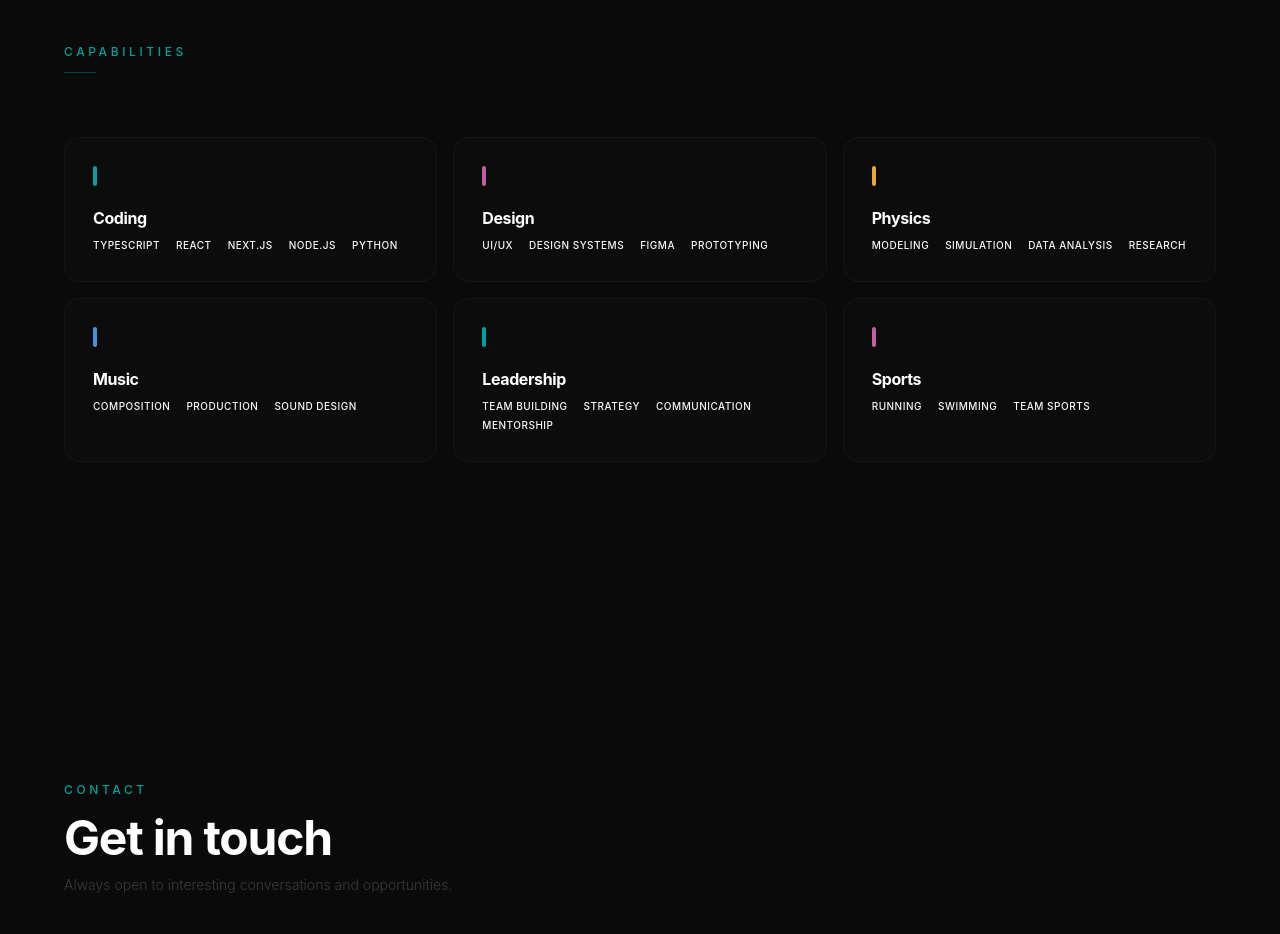
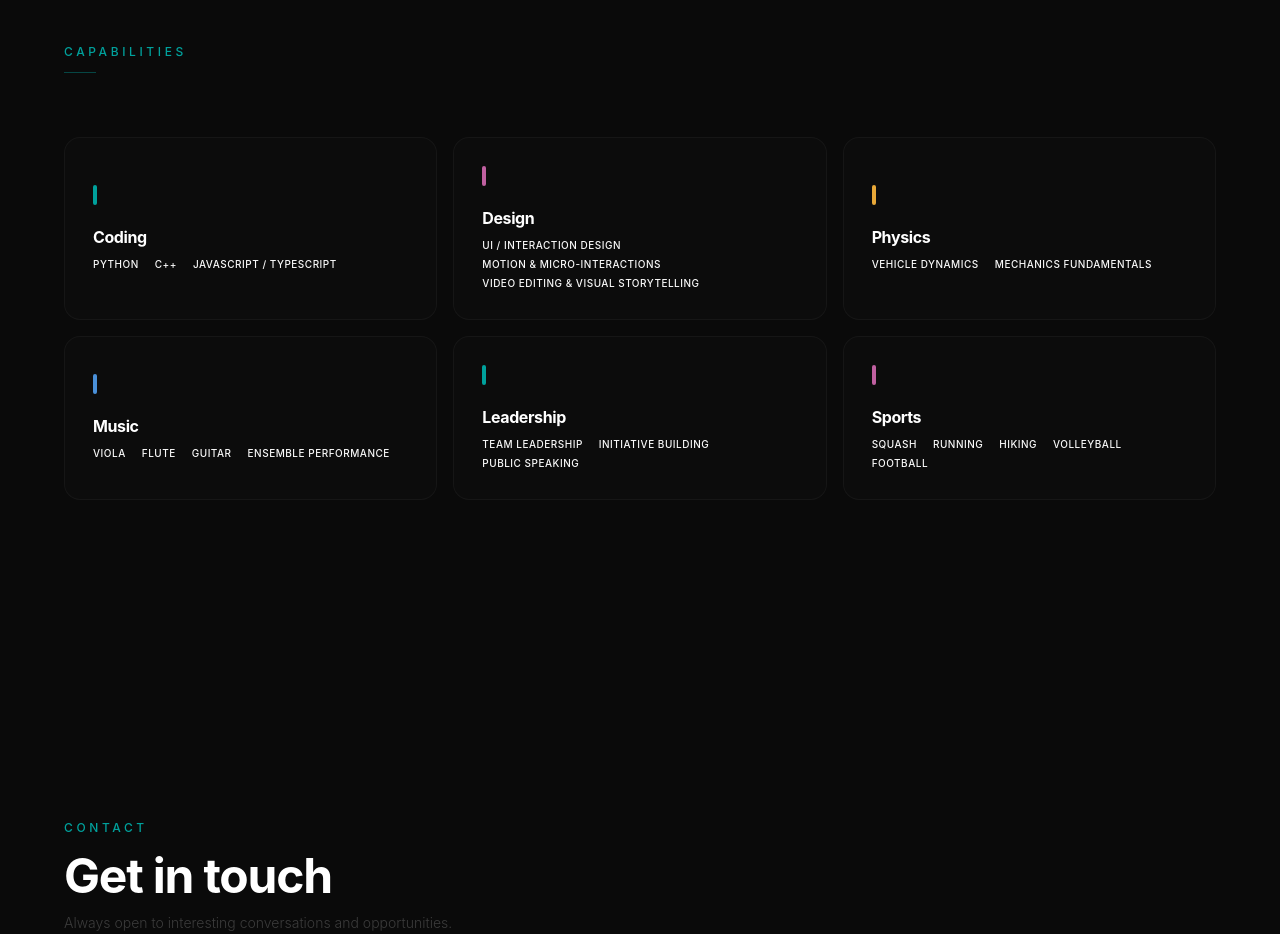
Before and after one commit to Ydnam-yyy/portfolio, a Next.js app: page / in a window 1280 px wide. Shown: the part 3680-4614 px from the top of the page. Built offline with nearby package versions, Linux system fonts and the light colour scheme.

Commit message:
Refactor Skills with interactive detail panel and proficiency bars

```diff
--- a/src/components/Skills.tsx
+++ b/src/components/Skills.tsx
@@ -1,58 +1,132 @@
 "use client";
 
-import { motion } from "framer-motion";
+import { motion, AnimatePresence } from "framer-motion";
+import { useState, useEffect, useCallback } from "react";
 
-const categories = [
+type Proficiency = "primary" | "intermediate" | "casual" | "fan";
+
+interface Skill {
+  label: string;
+  level: Proficiency;
+}
+
+interface Category {
+  title: string;
+  description: string;
+  accent: string;
+  skills: Skill[];
+}
+
+const barWidths: Record<Proficiency, string> = {
+  primary: "w-full",
+  intermediate: "w-2/3",
+  casual: "w-2/5",
+  fan: "w-1/4",
+};
+
+const barOpacity: Record<Proficiency, string> = {
+  primary: "opacity-100",
+  intermediate: "opacity-70",
+  casual: "opacity-45",
+  fan: "opacity-30",
+};
+
+const categories: Category[] = [
   {
     title: "Coding",
     description:
-      "Full-stack development with modern frameworks. Building systems that scale from prototype to production.",
+      "Problem-solving through code — from algorithms to full applications.",
     accent: "#00A19C",
-    items: ["TypeScript", "React", "Next.js", "Node.js", "Python"],
+    skills: [
+      { label: "Python", level: "primary" },
+      { label: "C++", level: "intermediate" },
+      { label: "JavaScript / TypeScript", level: "casual" },
+    ],
   },
   {
     title: "Design",
     description:
-      "Crafting interfaces that balance aesthetics with usability. Design systems, interaction patterns, and visual identity.",
+      "Crafting interfaces and visuals that communicate with clarity and intention.",
     accent: "#C060A0",
-    items: ["UI/UX", "Design Systems", "Figma", "Prototyping"],
+    skills: [
+      { label: "UI / Interaction Design", level: "primary" },
+      { label: "Motion & Micro-interactions", level: "primary" },
+      { label: "Video Editing & Visual Storytelling", level: "intermediate" },
+    ],
   },
   {
     title: "Physics",
     description:
-      "Applied physics and mathematical modeling. Understanding the principles that govern complex systems.",
+      "Understanding the forces and principles that govern motion and mechanics.",
     accent: "#E8A838",
-    items: ["Modeling", "Simulation", "Data Analysis", "Research"],
+    skills: [
+      { label: "Vehicle Dynamics", level: "primary" },
+      { label: "Mechanics Fundamentals", level: "intermediate" },
+    ],
   },
   {
     title: "Music",
     description:
-      "Composition and sound design. Exploring rhythm, harmony, and the emotional language of audio.",
+      "Discipline and creativity in harmony — from solo practice to ensemble performance.",
     accent: "#4A90D9",
-    items: ["Composition", "Production", "Sound Design"],
+    skills: [
+      { label: "Viola", level: "primary" },
+      { label: "Flute", level: "intermediate" },
+      { label: "Guitar", level: "casual" },
+      { label: "Ensemble Performance", level: "intermediate" },
+    ],
   },
   {
     title: "Leadership",
     description:
-      "Building and guiding teams toward shared goals. Communication, coordination, and creating environments where people thrive.",
+      "Building teams, initiatives, and momentum — turning ideas into collective action.",
     accent: "#00A19C",
-    items: ["Team Building", "Strategy", "Communication", "Mentorship"],
+    skills: [
+      { label: "Team Leadership", level: "primary" },
+      { label: "Initiative Building", level: "primary" },
+      { label: "Public Speaking", level: "intermediate" },
+    ],
   },
   {
     title: "Sports",
     description:
-      "Discipline, resilience, and the pursuit of mastery through physical practice and competition.",
+      "Discipline, resilience, and the pursuit of mastery through physical practice.",
     accent: "#C060A0",
-    items: ["Running", "Swimming", "Team Sports"],
+    skills: [
+      { label: "Squash", level: "primary" },
+      { label: "Running", level: "primary" },
+      { label: "Hiking", level: "intermediate" },
+      { label: "Volleyball", level: "casual" },
+      { label: "Football", level: "fan" },
+    ],
   },
 ];
 
 export default function Skills() {
+  const [selected, setSelected] = useState<Category | null>(null);
+
+  const close = useCallback(() => setSelected(null), []);
+
+  useEffect(() => {
+    const handleKey = (e: KeyboardEvent) => {
+      if (e.key === "Escape") close();
+    };
+    if (selected) {
+      document.addEventListener("keydown", handleKey);
+      document.body.style.overflow = "hidden";
+    }
+    return () => {
+      document.removeEventListener("keydown", handleKey);
+      document.body.style.overflow = "";
+    };
+  }, [selected, close]);
+
   return (
     <section
       id="skills"
       className="relative max-w-[1440px] mx-auto px-8 md:px-16 py-32 md:py-40"
     >
+      {/* Section header */}
       <motion.div
         className="mb-16"
         initial={{ opacity: 0, y: 20 }}
@@ -66,11 +140,13 @@ export default function Skills() {
         <div className="w-8 h-[1px] bg-[#00A19C]/40" />
       </motion.div>
 
+      {/* Card grid */}
       <div className="grid grid-cols-1 md:grid-cols-2 lg:grid-cols-3 gap-4">
         {categories.map((cat, i) => (
-          <motion.div
+          <motion.button
             key={cat.title}
-            className="group p-7 rounded-2xl border border-white/[0.04] bg-white/[0.01] hover:bg-white/[0.02] hover:border-white/[0.08] transition-all duration-400"
+            onClick={() => setSelected(cat)}
+            className="group p-7 rounded-2xl border border-white/[0.04] bg-white/[0.01] hover:bg-white/[0.02] hover:border-white/[0.08] transition-all duration-400 text-left cursor-pointer"
             initial={{ opacity: 0, y: 20 }}
             whileInView={{ opacity: 1, y: 0 }}
             viewport={{ once: true, margin: "-80px" }}
@@ -96,20 +172,127 @@ export default function Skills() {
               </div>
             </div>
 
-            {/* Items */}
+            {/* Skill labels */}
             <div className="flex flex-wrap gap-x-4 gap-y-1">
-              {cat.items.map((item) => (
+              {cat.skills.map((s) => (
                 <span
-                  key={item}
+                  key={s.label}
                   className="text-[10px] font-medium tracking-wider text-white/18 uppercase group-hover:text-white/30 transition-colors duration-400"
                 >
-                  {item}
+                  {s.label}
                 </span>
               ))}
             </div>
-          </motion.div>
+          </motion.button>
         ))}
       </div>
+
+      {/* Detail panel overlay */}
+      <AnimatePresence>
+        {selected && (
+          <>
+            {/* Backdrop */}
+            <motion.div
+              className="fixed inset-0 z-50 bg-black/60 backdrop-blur-sm"
+              initial={{ opacity: 0 }}
+              animate={{ opacity: 1 }}
+              exit={{ opacity: 0 }}
+              transition={{ duration: 0.25 }}
+              onClick={close}
+            />
+
+            {/* Panel */}
+            <motion.div
+              className="fixed inset-0 z-50 flex items-center justify-center p-6 pointer-events-none"
+              initial={{ opacity: 0 }}
+              animate={{ opacity: 1 }}
+              exit={{ opacity: 0 }}
+              transition={{ duration: 0.2 }}
+            >
+              <motion.div
+                className="pointer-events-auto w-full max-w-md bg-[#0d0d0d] border border-white/[0.08] rounded-2xl p-8 shadow-2xl shadow-black/50"
+                initial={{ scale: 0.96, opacity: 0, y: 8 }}
+                animate={{ scale: 1, opacity: 1, y: 0 }}
+                exit={{ scale: 0.96, opacity: 0, y: 8 }}
+                transition={{ duration: 0.3, ease: [0.25, 0.46, 0.45, 0.94] }}
+              >
+                {/* Header */}
+                <div className="flex items-center justify-between mb-7">
+                  <div className="flex items-center gap-3">
+                    <div
+                      className="w-1.5 h-6 rounded-full"
+                      style={{ backgroundColor: selected.accent }}
+                    />
+                    <h3 className="text-xl font-bold text-white tracking-tight">
+                      {selected.title}
+                    </h3>
+                  </div>
+                  <button
+                    onClick={close}
+                    className="w-8 h-8 flex items-center justify-center rounded-full bg-white/[0.04] hover:bg-white/[0.1] transition-colors duration-200"
+                    aria-label="Close"
+                  >
+                    <svg
+                      width="12"
+                      height="12"
+                      viewBox="0 0 12 12"
+                      fill="none"
+                    >
+                      <path
+                        d="M1 1L11 11M11 1L1 11"
+                        stroke="white"
+                        strokeWidth="1.5"
+                        strokeLinecap="round"
+                      />
+                    </svg>
+                  </button>
+                </div>
+
+                {/* Skill bars */}
+                <div className="space-y-5">
+                  {selected.skills.map((skill) => (
+                    <div key={skill.label}>
+                      {/* Label */}
+                      <div className="flex items-center justify-between mb-2">
+                        <span className="text-sm font-medium text-white/70 tracking-tight">
+                          {skill.label}
+                        </span>
+                        <span className="text-[10px] font-medium tracking-[0.12em] text-white/12 uppercase">
+                          {skill.level === "primary"
+                            ? "Primary"
+                            : skill.level === "intermediate"
+                            ? "Intermediate"
+                            : skill.level === "casual"
+                            ? "Casual"
+                            : "Fan"}
+                        </span>
+                      </div>
+
+                      {/* Bar track */}
+                      <div className="w-full h-1 rounded-full bg-white/[0.04] overflow-hidden">
+                        <motion.div
+                          className={`h-full rounded-full ${barWidths[skill.level]} ${barOpacity[skill.level]}`}
+                          style={{
+                            backgroundColor: selected.accent,
+                            transformOrigin: "left",
+                          }}
+                          initial={{ scaleX: 0 }}
+                          animate={{ scaleX: 1 }}
+                          transition={{
+                            duration: 0.5,
+                            delay: 0.08,
+                            ease: [0.25, 0.46, 0.45, 0.94],
+                          }}
+                        />
+                      </div>
+                    </div>
+                  ))}
+                </div>
+              </motion.div>
+            </motion.div>
+          </>
+        )}
+      </AnimatePresence>
     </section>
   );
 }
```
